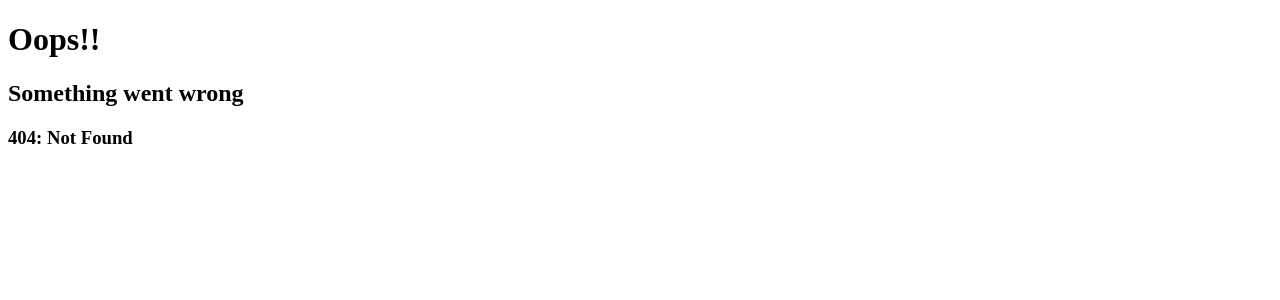
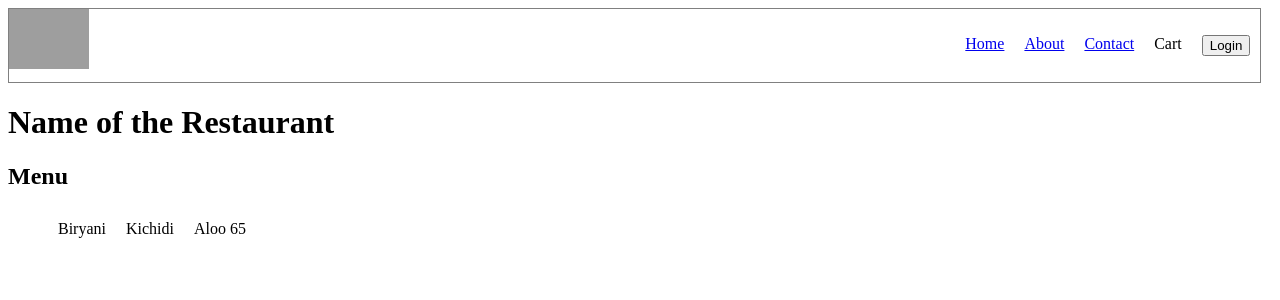
Before and after one commit to kothapallisridhar/namaste-react, a React (Vite) app: page /restaurants/1 in a window 1280 px wide. Before the commit this address had no page. Shown: the top 300 px of the page. Built offline with nearby package versions, Linux system fonts and the light colour scheme; no server answers; grey boxes are pictures that could not be loaded.

Commit message:
RestaurantMenu

```diff
--- a/src/App.js
+++ b/src/App.js
@@ -7,6 +7,7 @@ import About from "./components/About";
 import Contact from "./components/Contact";
 import Error from "./components/Error";
 import { createBrowserRouter, RouterProvider, Outlet } from "react-router-dom";
+import RestaurantMenu from "./components/RestaurantMenu";
 
 // const heading = React.createElement("div", { id: "parent" }, [
 //   React.createElement("h1", { id: "child1" }, "Saibaba Sarath Babuji!"),
@@ -69,6 +70,10 @@ const appRouter = createBrowserRouter([
         path: "/contact",
         element: <Contact />,
       },
+      {
+        path: "/restaurants/:resId",
+        element: <RestaurantMenu />,
+      },
     ],
   },
 ]);
--- /dev/null
+++ b/src/components/RestaurantMenu.js
@@ -0,0 +1,32 @@
+import { useState, useEffect } from "react";
+import Shimmer from "./Shimmer";
+import { MENU_URL } from "../utils/constants";
+const RestaurantMenu = () => {
+  //const [resInfo, setResInfo] = useState(null);
+
+  useEffect(() => {
+    fetchMenu();
+  }, []);
+
+  const fetchMenu = async () => {
+    const data = await fetch(MENU_URL + 280216);
+    const json = await data.json();
+    console.log(json);
+  };
+
+  //if (resInfo === null) return <Shimmer />;
+
+  return (
+    <div className="menu">
+      <h1>Name of the Restaurant</h1>
+      <h2>Menu</h2>
+      <ul>
+        <li>Biryani</li>
+        <li>Kichidi</li>
+        <li>Aloo 65</li>
+      </ul>
+    </div>
+  );
+};
+
+export default RestaurantMenu;
```
